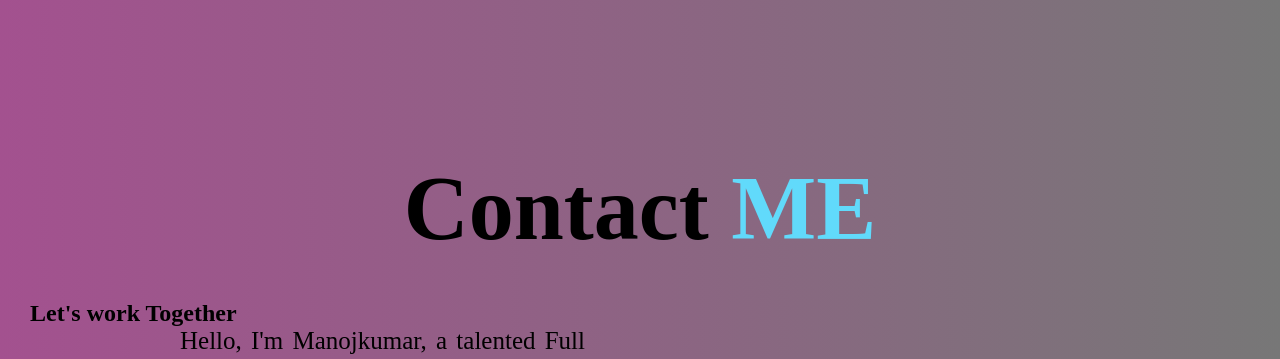
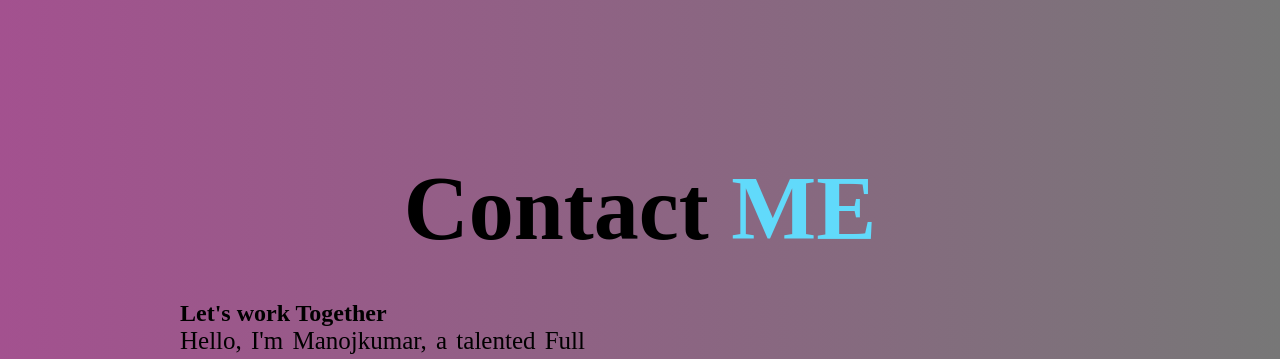
Before and after one commit to MANOJKUMAR20010713/portfolio, a plain HTML site: page index.html in a window 1280 px wide. Shown: the part 2293-2652 px from the top of the page. Drawn offline with nearby package versions, Linux system fonts and the light colour scheme.

Commit message:
i finished the challenge

```diff
--- a/style.css
+++ b/style.css
@@ -446,3 +446,6 @@ margin-top: 80px;
 
 
 }
+.cont-2 h2{
+    margin-left: 150px
+}
```
